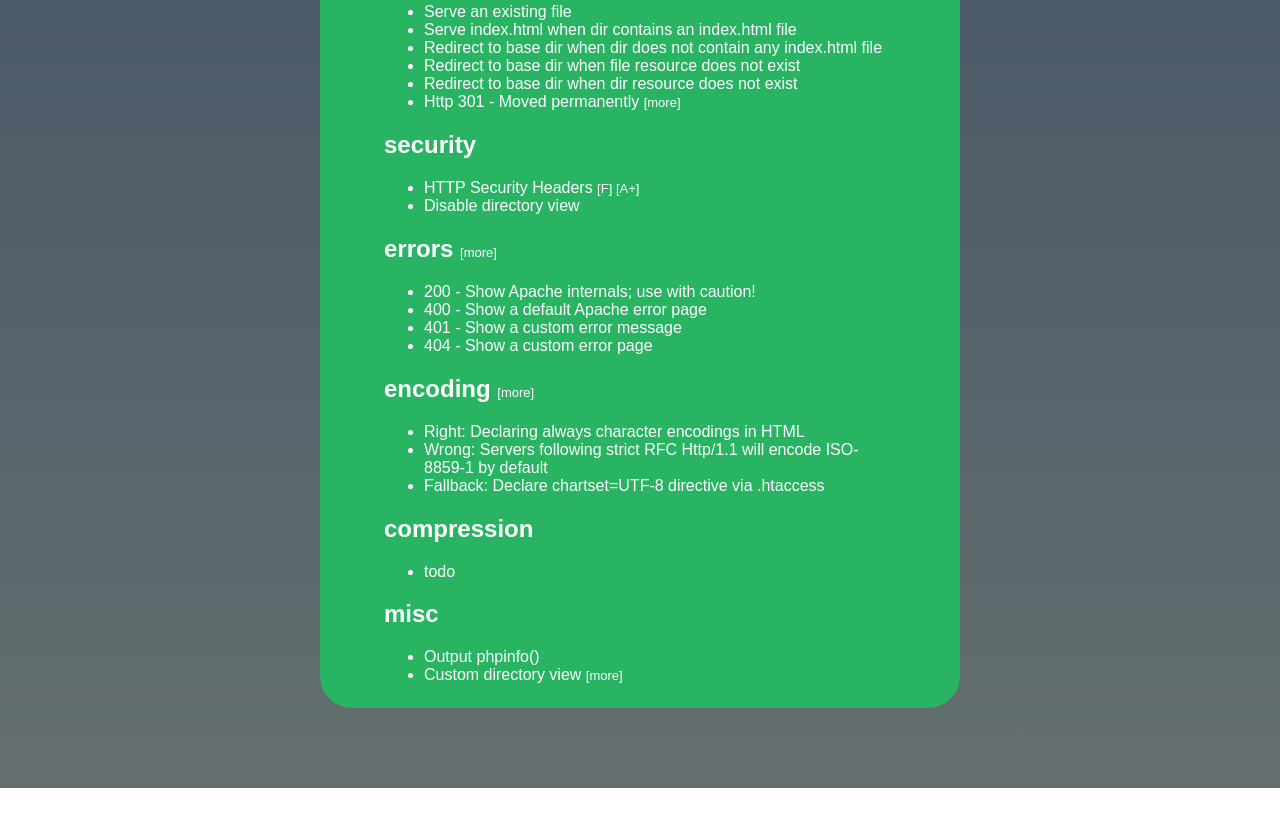
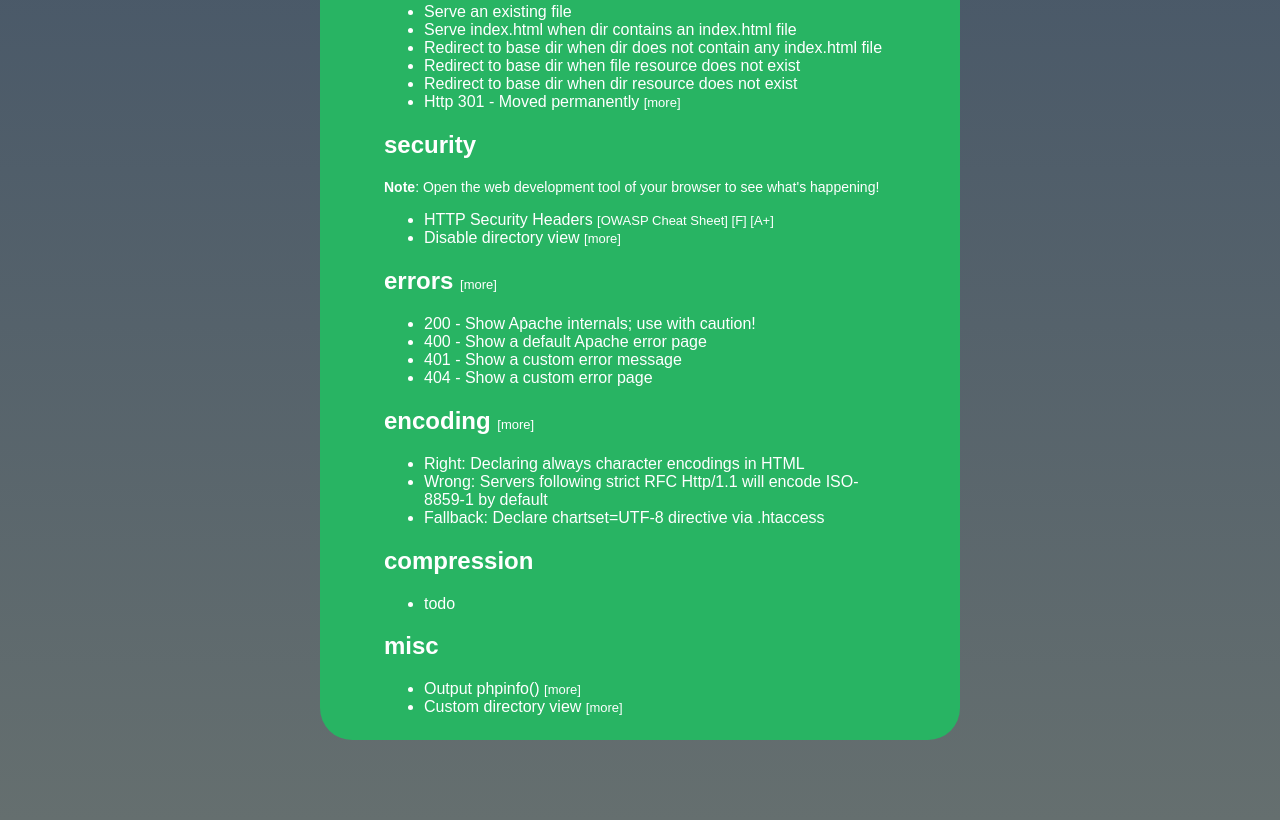
Before and after one commit to ionos-deploy-now/.htaccess-samples, a website: page src/index.html in a window 1280 px wide. Shown: the part 324-1144 px from the top of the page. Before the commit the page ends 1112 px from the top, so only its background shows below. Drawn offline with nearby package versions, Linux system fonts and the light colour scheme; files that its build step writes are made by us from their sources.

Commit message:
added links

```diff
--- a/src/index.html
+++ b/src/index.html
@@ -49,9 +49,16 @@
 
         <p>
         <h2>security</h2>
+        <p>
+            <b>Note</b>: Open the web development tool of your browser to see what's happening!
+        </p>
         <ul>
             <li>
                 <a href="/security/headers/">HTTP Security Headers</a>
+                <a class="more" href="https://cheatsheetseries.owasp.org/cheatsheets/HTTP_Headers_Cheat_Sheet.html"
+                    target="_blank">
+                    [OWASP Cheat Sheet]
+                </a>
                 <a class="more" id="resultF" href="https://securityheaders.com" target="_blank">
                     [F]
                 </a>
@@ -59,7 +66,11 @@
                     [A+]
                 </a>
             </li>
-            <li><a href="/security/disable-dir-view">Disable directory view</a></li>
+            <li><a href="/security/disable-dir-view">Disable directory view</a>
+                <a class="more" href="https://httpd.apache.org/docs/current/mod/mod_autoindex.html" target="_blank">
+                    [more]
+                </a>
+            </li>
         </ul>
         </p>
 
@@ -101,8 +112,13 @@
         <p>
         <h2>misc</h2>
         <ul>
-            <li><a href="/php/phpinfo.php">Output phpinfo()</a></li>
-            <li><a href="/custom-dir-view/">Custom directory view<a>
+            <li><a href="/php/phpinfo.php">Output phpinfo()</a>
+                <a class="more" href="https://www.php.net/manual/en/function.phpinfo.php" target="_blank">
+                    [more]
+                </a>
+            </li>
+            <li>
+                <a href="/custom-dir-view/">Custom directory view<a>
                         <a class="more" href="https://httpd.apache.org/docs/current/mod/mod_autoindex.html#indexoptions"
                             target="_blank">
                             [more]
```
